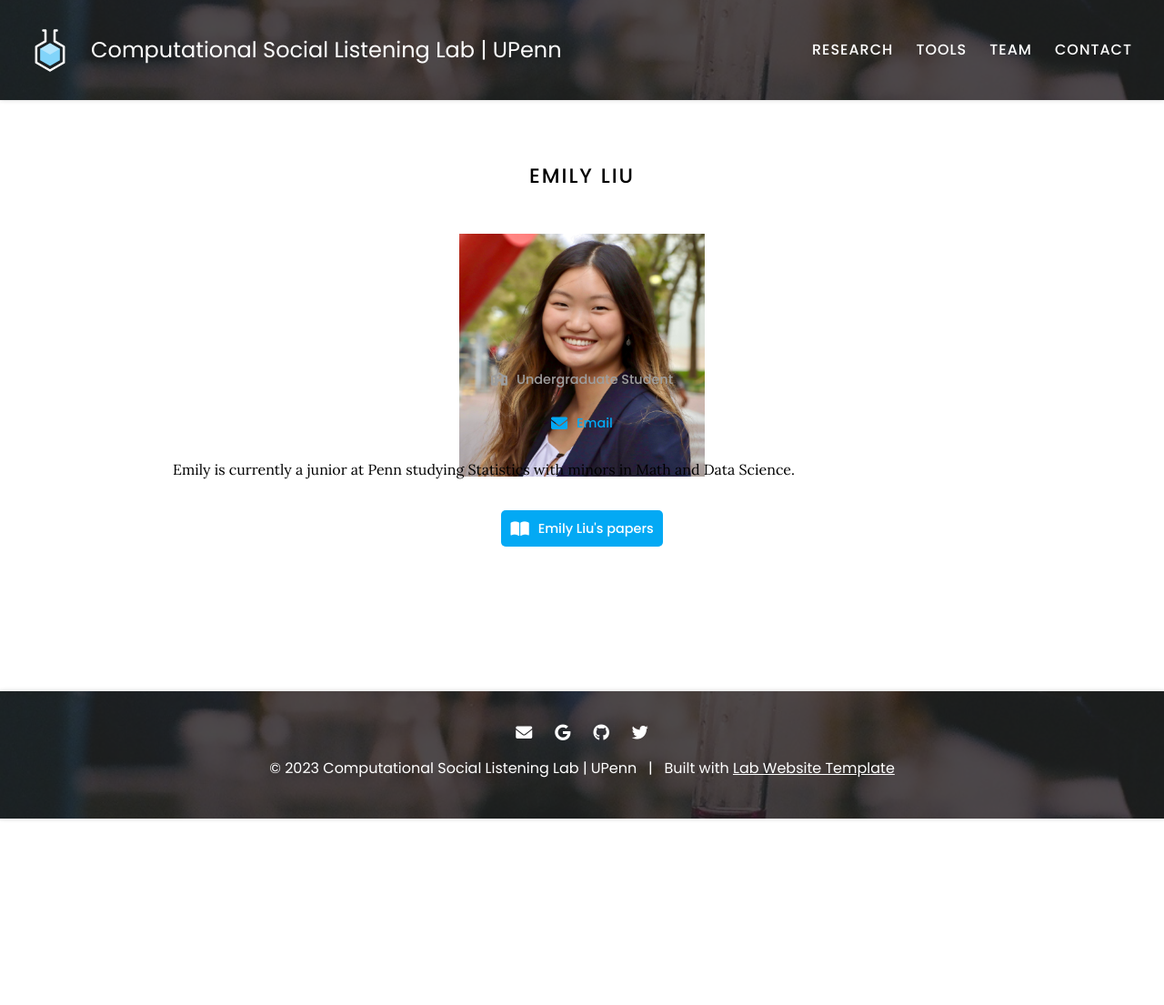
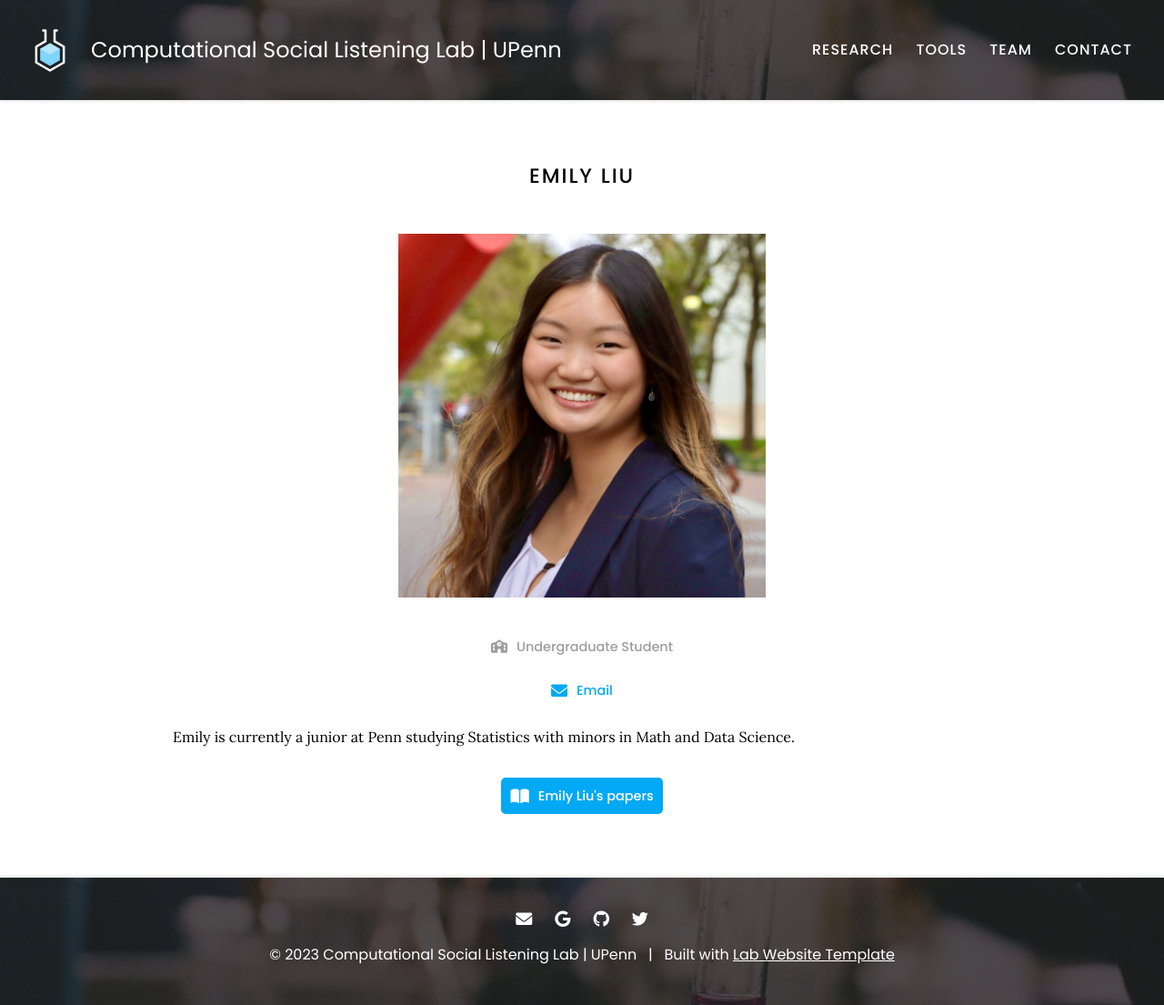
Before and after one commit to chandrasg/csl-lab, a Jekyll site: the page built from _members/emily-liu.md, in a window 1280 px wide. Shown: the whole page at 91% size. Built offline with Jekyll 4.4.1, drawn with Linux system fonts in a browser that asks for light colours; before the commit the page ends 900 px from its top, so only the background shows below that.

Commit message:
fix for image issues

```diff
--- a/css/figure.scss
+++ b/css/figure.scss
@@ -15,8 +15,8 @@
   @include trim-v-margins;
 
   .figure_image {
-    max-width: 270px;
-    max-height: 110px;
+    max-width: 100%;
+    max-height: 100%;
     // box-shadow: $shadow;
   }
 
```
